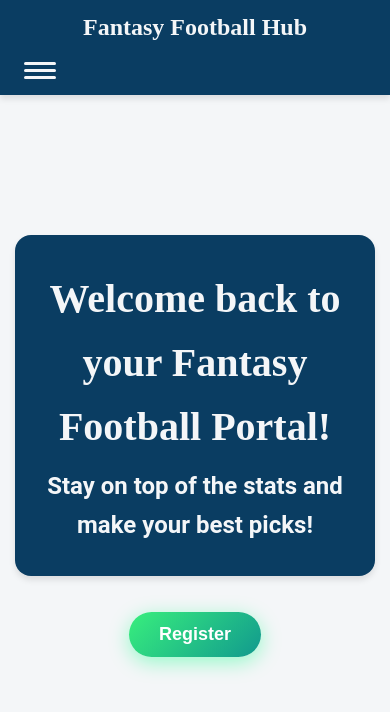
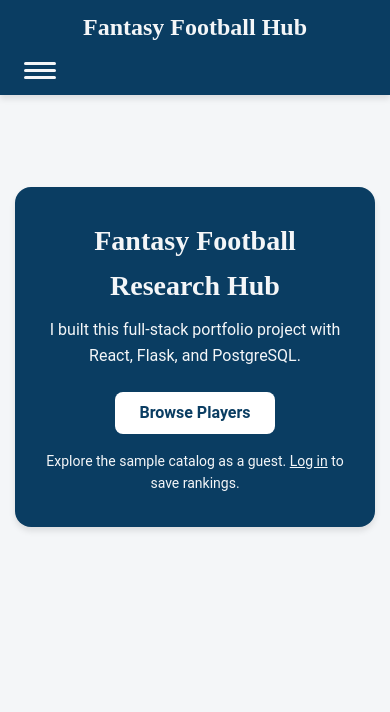
Before and after one commit to Jwmarsh16/fantasy-football-research-project, a React (Vite) app in the folder client/: page / in a window 390 px wide. Shown: the top 712 px of the page. Built offline with nearby package versions, Linux system fonts and the light colour scheme; no server answers.

Commit message:
Make the portfolio demo easy to browse

```diff
--- a/client/src/components/home/WelcomeSection.jsx
+++ b/client/src/components/home/WelcomeSection.jsx
@@ -1,13 +1,24 @@
 // src/components/home/WelcomeSection.jsx
-import React from 'react';
+import { useSelector } from 'react-redux';
+import { Link } from 'react-router-dom';
 import '../../style/WelcomeSection.css';
 
 const WelcomeSection = () => {
+  const signedIn = useSelector((state) => state.auth.isAuthenticated);
+
   return (
     <div className="welcome-section">
-      <div className="container"> {/* Wrap in container for centered max-width */}
-        <h1 className="home-title">Welcome back to your Fantasy Football Portal!</h1>
-        <h2 className="home-subtitle">Stay on top of the stats and make your best picks!</h2>
+      <div className="container">
+        <h1 className="home-title">Fantasy Football Research Hub</h1>
+        <p className="home-subtitle">
+          I built this full-stack portfolio project with React, Flask, and PostgreSQL.
+        </p>
+        <Link className="home-browse-link" to="/players">Browse Players</Link>
+        {!signedIn && (
+          <p className="home-guest-note">
+            Explore the sample catalog as a guest. <Link to="/login">Log in</Link> to save rankings.
+          </p>
+        )}
       </div>
     </div>
   );
--- a/client/src/components/player/PlayerInfoCard.jsx
+++ b/client/src/components/player/PlayerInfoCard.jsx
@@ -50,6 +50,9 @@ const PlayerInfoCard = ({ player, getPlayerHeadshot, formatStatKey }) => {
 
   return (
     <div className="player-info-card">
+      <p className="player-info-data-note">
+        <strong>Sample data</strong>. Player details and stats are for this demo.
+      </p>
       {/* Header: avatar, metadata, and summary aligned horizontally */}
       <div className="info-header">
         <div className="avatar-section">
--- a/client/src/pages/Home.jsx
+++ b/client/src/pages/Home.jsx
@@ -1,6 +1,5 @@
-import React, { useEffect, useState } from 'react';
+import { useEffect, useState } from 'react';
 import { useDispatch, useSelector } from 'react-redux';
-import { useNavigate } from 'react-router-dom';
 import { fetchUserById, setUserDetails } from '../redux/slices/userSlice';
 import { fetchRankings } from '../redux/slices/rankingSlice';
 import { fetchPlayers } from '../redux/slices/playerSlice';
@@ -58,7 +57,6 @@ const mockNews = [
 
 function Home() {
   const dispatch = useDispatch();
-  const navigate = useNavigate();
 
   const user = useSelector((state) => state.auth.currentUser);
   const isAuthenticated = useSelector((state) => state.auth.isAuthenticated);
@@ -82,7 +80,6 @@ function Home() {
     dispatch(fetchPlayers());
   }, [isAuthenticated, user, dispatch]);
 
-  const handleAuthButtonClick = () => navigate('/register');
   const toggleList = () => setShowOverall((prev) => !prev);
 
   const shuffledNews = shuffleArray(mockNews).slice(0, 3);
@@ -118,13 +115,7 @@ function Home() {
 
       <WelcomeSection />
 
-      {!isAuthenticated ? (
-        <div className="auth-center-wrapper">
-          <button className="auth-button" onClick={handleAuthButtonClick}>
-            Register
-          </button>
-        </div>
-      ) : (
+      {isAuthenticated && (
         <div className="home-content">
           <NewsSection articles={shuffledNews} />
           <RankingSidebar
--- a/client/src/pages/PlayerList.jsx
+++ b/client/src/pages/PlayerList.jsx
@@ -1,5 +1,5 @@
 // src/pages/PlayerList.jsx
-import React, { useEffect, useState } from 'react';
+import { useEffect, useState } from 'react';
 import { useDispatch, useSelector } from 'react-redux';
 import { Link, useNavigate } from 'react-router-dom';              // added useNavigate
 import { fetchPlayers } from '../redux/slices/playerSlice';
@@ -106,6 +106,9 @@ function PlayerList() {
   return (
     <div className="player-list-page container">
       <h2 className="player-list-title">Fantasy Football Player List</h2>
+      <p className="player-list-data-note">
+        <strong>Portfolio demo.</strong> Player profiles and stats use sample data.
+      </p>
 
       <div className="player-list-controls">
         <PositionFilter
--- a/client/src/style/HomeStyle.css
+++ b/client/src/style/HomeStyle.css
@@ -5,9 +5,6 @@
     --primary-gradient: linear-gradient(-45deg, #ffd700, #ff5733, #002147, #1abc9c);
     --primary-bg-size: 400% 400%;
     --gradient-animation-duration: 10s;
-
-    --auth-btn-gradient: linear-gradient(135deg, #38ef7d, #11998e);
-    --auth-btn-hover: #11998e;
 
     --sidebar-bg: #f0f9ff; /* Keep if sidebar might reuse it globally */
     --news-bg: #fff8e7;    /* Keep if news might reuse it globally */
@@ -42,45 +39,6 @@
   }
 
   /* ===============================
-     AUTHENTICATION SECTION
-     =============================== */
-  .auth-center-wrapper {
-    width: 100%;
-    display: flex;
-    justify-content: center;
-  }
-
-  .auth-section {
-    max-width: 400px;
-    width: 100%;
-    margin: 0 auto;
-    text-align: center;
-    display: flex;
-    flex-direction: column;
-    align-items: center;
-  }
-
-  .auth-button {
-    background: var(--auth-btn-gradient);
-    color: #ffffff;
-    border: none;
-    padding: 18px 50px;
-    font-size: 22px;
-    font-weight: bold;
-    border-radius: 50px;
-    cursor: pointer;
-    box-shadow: 0 5px 20px rgba(0, 255, 128, 0.4);
-    transition: all 0.3s ease-in-out;
-    margin-top: 20px;
-  }
-
-  .auth-button:hover {
-    background: var(--auth-btn-hover);
-    transform: scale(1.1);
-    box-shadow: 0 8px 30px rgba(0, 255, 128, 0.6);
-  }
-
-  /* ===============================
      MAIN CONTENT LAYOUT STYLES
      =============================== */
   .home-content {
@@ -104,16 +62,4 @@
       flex-direction: column;
       gap: 20px;
     }
-
-    .auth-button {
-      font-size: 20px;
-      padding: 14px 35px;
-    }
   }
-
-  @media screen and (max-width: 480px) {
-    .auth-button {
-      font-size: 18px;
-      padding: 12px 30px;
-    }
-  }
--- a/client/src/style/PlayerInfoCard.css
+++ b/client/src/style/PlayerInfoCard.css
@@ -7,6 +7,10 @@
   border-radius: var(--radius-base);
   box-shadow: var(--shadow-md);
   margin-bottom: var(--space-5);
+}
+
+.player-info-data-note {
+  margin-bottom: var(--space-3);
 }
 
 /* Header: avatar, metadata, and summary side-by-side */
--- a/client/src/style/PlayerListStyle.css
+++ b/client/src/style/PlayerListStyle.css
@@ -12,8 +12,12 @@
   font-family: var(--font-heading);
   font-size: var(--fs-h2);
   color: var(--color-primary);
+  margin-bottom: var(--space-1);
+  text-align: left;
+}
+
+.player-list-data-note {
   margin-bottom: var(--space-4);
-  text-align: left;
 }
 
 .player-list-controls {
--- a/client/src/style/WelcomeSection.css
+++ b/client/src/style/WelcomeSection.css
@@ -6,23 +6,52 @@
   padding: var(--space-5) 0;                            /* 32px vertical */
   border-radius: var(--space-3);                        /* 16px */
   box-shadow: 0 4px 6px rgba(0, 0, 0, 0.1);             /* Standard shadow */
-  margin: calc(var(--space-5) * 2.5) 0 var(--space-3);  /* 80px 0 16px */
-  transition: transform 150ms ease-in-out;
+  width: min(100%, 760px);
+  margin: var(--space-5) 0 var(--space-3);
   text-align: center;
-}
-
-.welcome-section:hover {
-  transform: scale(1.02); /* Subtle scale on hover */
 }
 
 .home-title {
   font-family: var(--font-heading);
-  font-size: var(--fs-h1);
+  font-size: clamp(1.75rem, 5vw, var(--fs-h1));
   color: var(--color-bg);
   margin-bottom: var(--space-2); /* 8px */
 }
 
 .home-subtitle {
-  font-size: var(--fs-h3);
   color: var(--color-bg);
+  margin: 0 auto var(--space-4);
 }
+
+.home-browse-link {
+  display: inline-block;
+  padding: var(--space-2) var(--space-4);
+  background-color: var(--color-surface);
+  color: var(--color-primary);
+  border-radius: var(--radius-base);
+  font-weight: 700;
+  text-decoration: none;
+}
+
+.home-browse-link:hover {
+  background-color: var(--color-bg);
+  color: var(--color-primary);
+  text-decoration: underline;
+}
+
+.home-guest-note {
+  margin: var(--space-3) 0 0;
+  color: var(--color-bg);
+  font-size: var(--fs-small);
+}
+
+.home-guest-note a {
+  color: inherit;
+  text-decoration: underline;
+}
+
+.home-browse-link:focus-visible,
+.home-guest-note a:focus-visible {
+  outline: 2px solid var(--color-accent);
+  outline-offset: 3px;
+}
```
Also changed, not shown: 1 other file (tests, documents, lock files or other folders).
